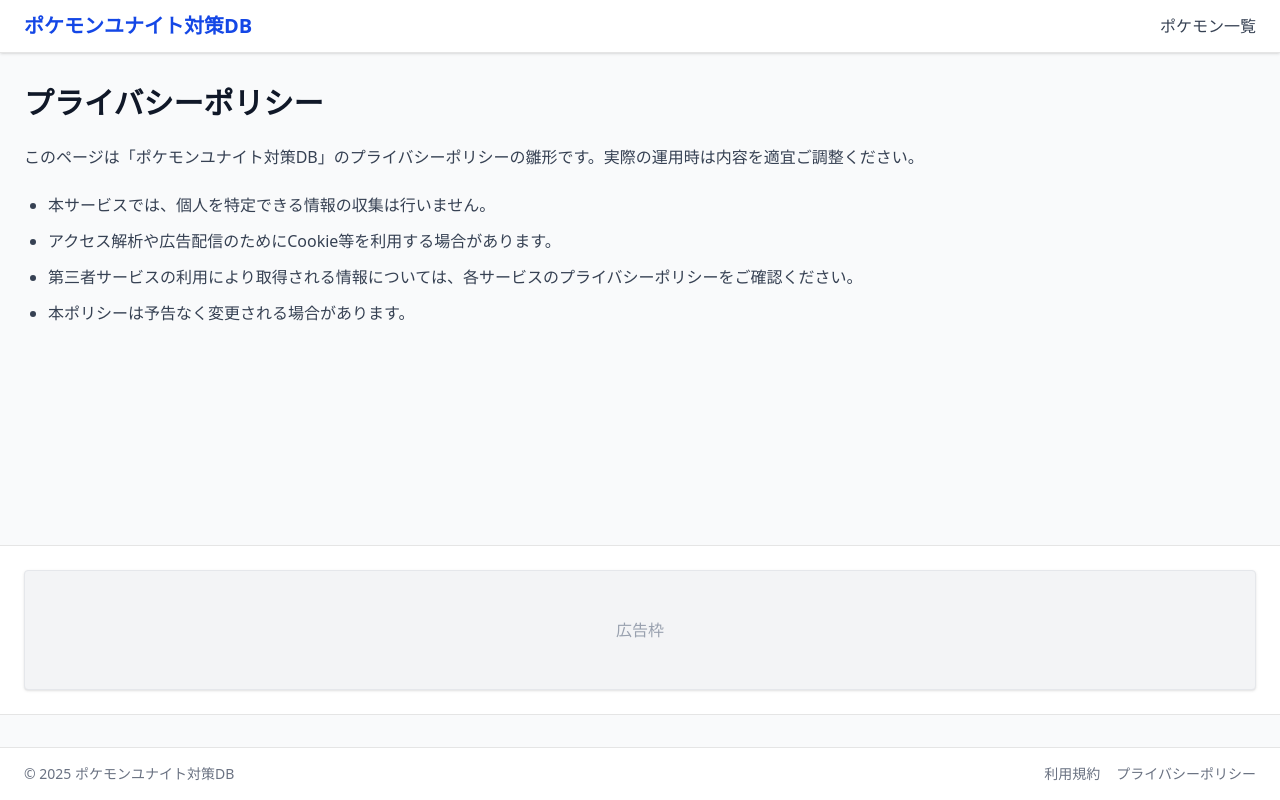
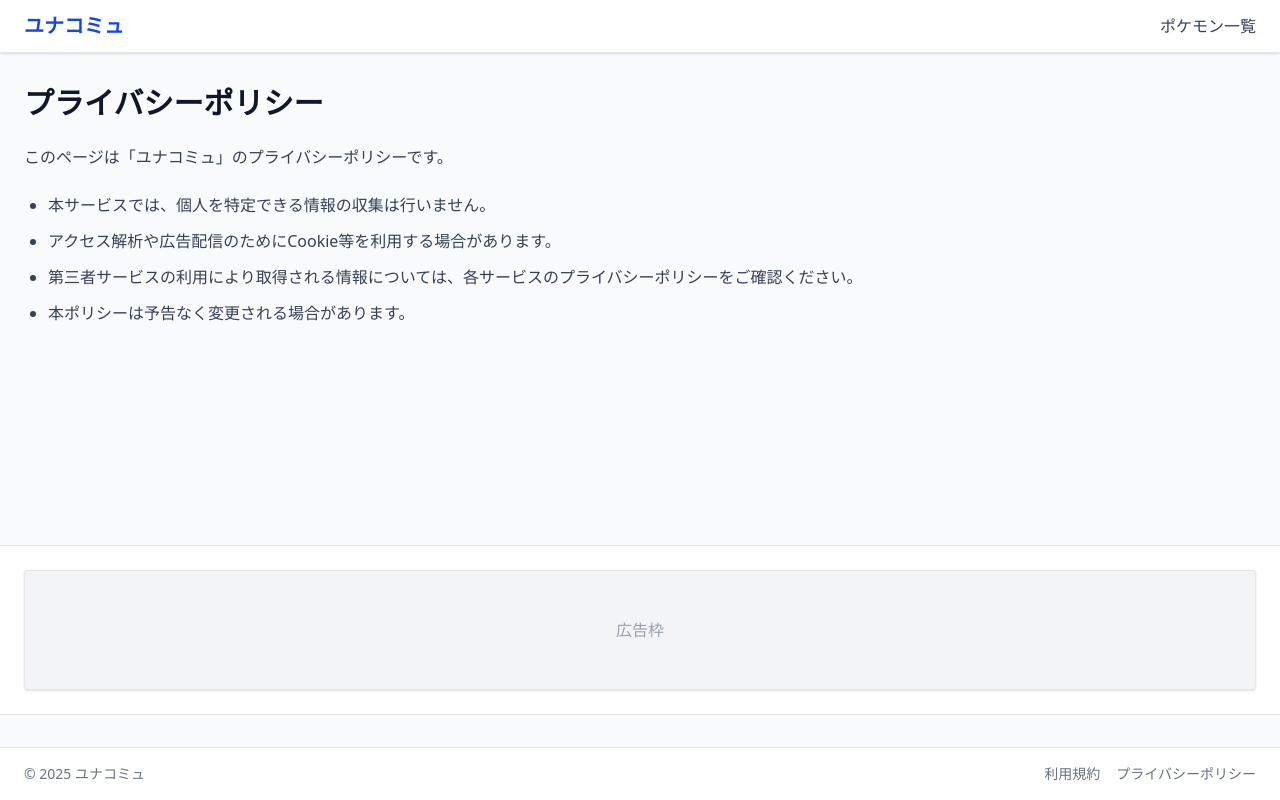
Before and after one commit to kento423/puv, a Next.js app: page /privacy in a window 1280 px wide. Built offline with nearby package versions, Linux system fonts and the light colour scheme.

Commit message:
✨ 「ポケモンユナイト対策DB」を「ユナコミュ」に名称変更し、プライバシーポリシーと利用規約を更新

```diff
--- a/src/app/layout.tsx
+++ b/src/app/layout.tsx
@@ -30,7 +30,7 @@ export default function RootLayout({
         <header className="w-full border-b bg-white dark:bg-gray-800 shadow-sm sticky top-0 z-50">
           <nav className="w-full mx-auto flex justify-between items-center px-4 py-3 md:px-6">
             <Link href="/" className="font-bold text-lg md:text-xl text-blue-700 dark:text-blue-400">
-              ポケモンユナイト対策DB
+              ユナコミュ
             </Link>
             <div className="flex gap-4 md:gap-6 text-gray-700 dark:text-gray-300 text-sm md:text-base">
               <Link href="/pokemon" className="hover:text-blue-600 dark:hover:text-blue-400 transition">ポケモン一覧</Link>
@@ -51,7 +51,7 @@ export default function RootLayout({
         {/* フッター */}
         <footer className="w-full border-t bg-white dark:bg-gray-800 py-4 mt-8">
           <div className="flex flex-col md:flex-row justify-between items-center text-gray-500 dark:text-gray-400 text-xs md:text-sm gap-3 px-4 md:px-6">
-            <div>© 2025 ポケモンユナイト対策DB</div>
+            <div>© 2025 ユナコミュ</div>
             <div className="flex gap-4">
               <Link href="/terms" className="hover:underline transition">利用規約</Link>
               <Link href="/privacy" className="hover:underline transition">プライバシーポリシー</Link>
--- a/src/app/privacy/page.tsx
+++ b/src/app/privacy/page.tsx
@@ -2,7 +2,7 @@ export default function PrivacyPage() {
   return (
     <div className="w-full">
       <h1 className="text-2xl md:text-3xl font-bold mb-4 md:mb-6 text-gray-900 dark:text-white">プライバシーポリシー</h1>
-      <p className="mb-4 md:mb-6 text-sm md:text-base text-gray-700 dark:text-gray-300">このページは「ポケモンユナイト対策DB」のプライバシーポリシーの雛形です。実際の運用時は内容を適宜ご調整ください。</p>
+      <p className="mb-4 md:mb-6 text-sm md:text-base text-gray-700 dark:text-gray-300">このページは「ユナコミュ」のプライバシーポリシーです。</p>
       <ul className="list-disc pl-5 md:pl-6 space-y-2 md:space-y-3 text-sm md:text-base text-gray-700 dark:text-gray-300">
         <li>本サービスでは、個人を特定できる情報の収集は行いません。</li>
         <li>アクセス解析や広告配信のためにCookie等を利用する場合があります。</li>
--- a/src/app/terms/page.tsx
+++ b/src/app/terms/page.tsx
@@ -2,7 +2,7 @@ export default function TermsPage() {
   return (
     <div className="w-full">
       <h1 className="text-2xl md:text-3xl font-bold mb-4 md:mb-6 text-gray-900 dark:text-white">利用規約</h1>
-      <p className="mb-4 md:mb-6 text-sm md:text-base text-gray-700 dark:text-gray-300">このページは「ポケモンユナイト対策DB」の利用規約の雛形です。実際の運用時は内容を適宜ご調整ください。</p>
+      <p className="mb-4 md:mb-6 text-sm md:text-base text-gray-700 dark:text-gray-300">このページは「ユナコミュ」の利用規約です。</p>
       <ul className="list-disc pl-5 md:pl-6 space-y-2 md:space-y-3 text-sm md:text-base text-gray-700 dark:text-gray-300">
         <li>本サービスは非公式のファンサイトです。株式会社ポケモン・任天堂・TiMi Studiosとは一切関係ありません。</li>
         <li>掲載情報の正確性・完全性について保証しません。</li>
```
